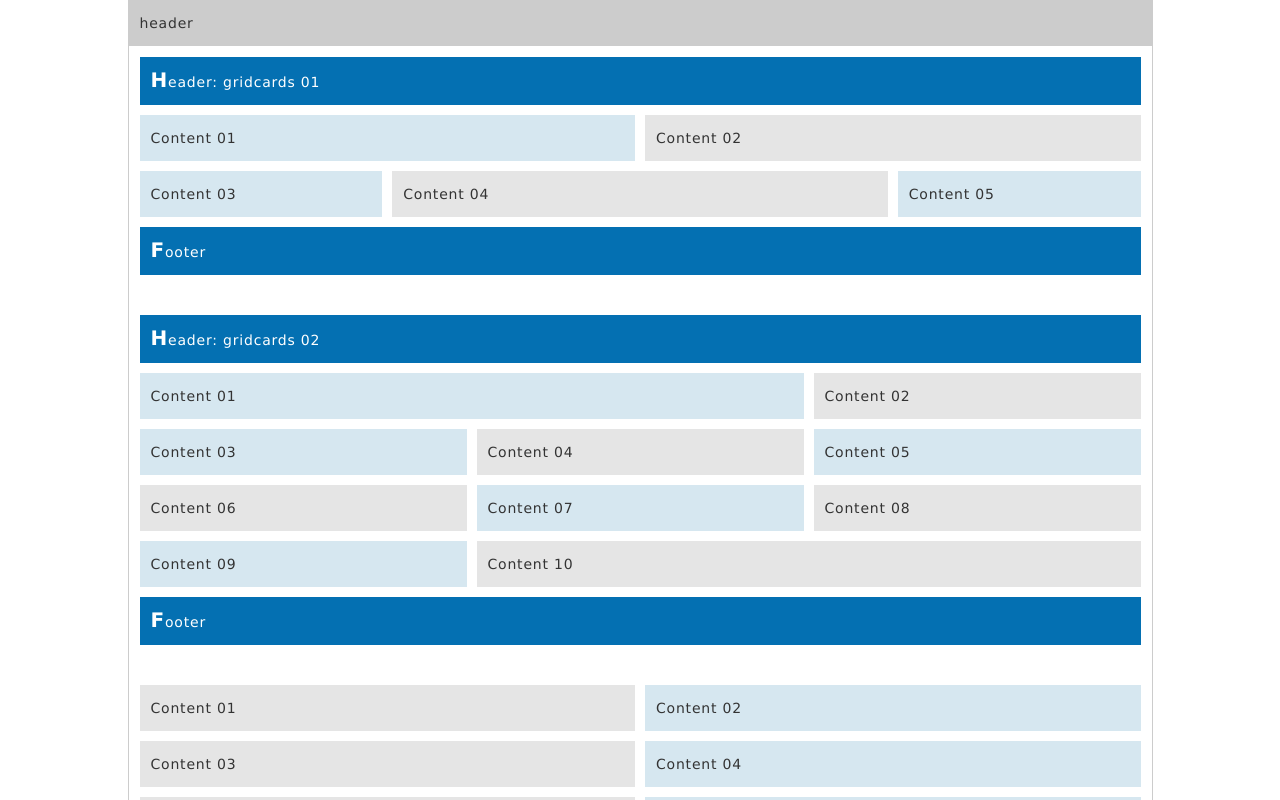
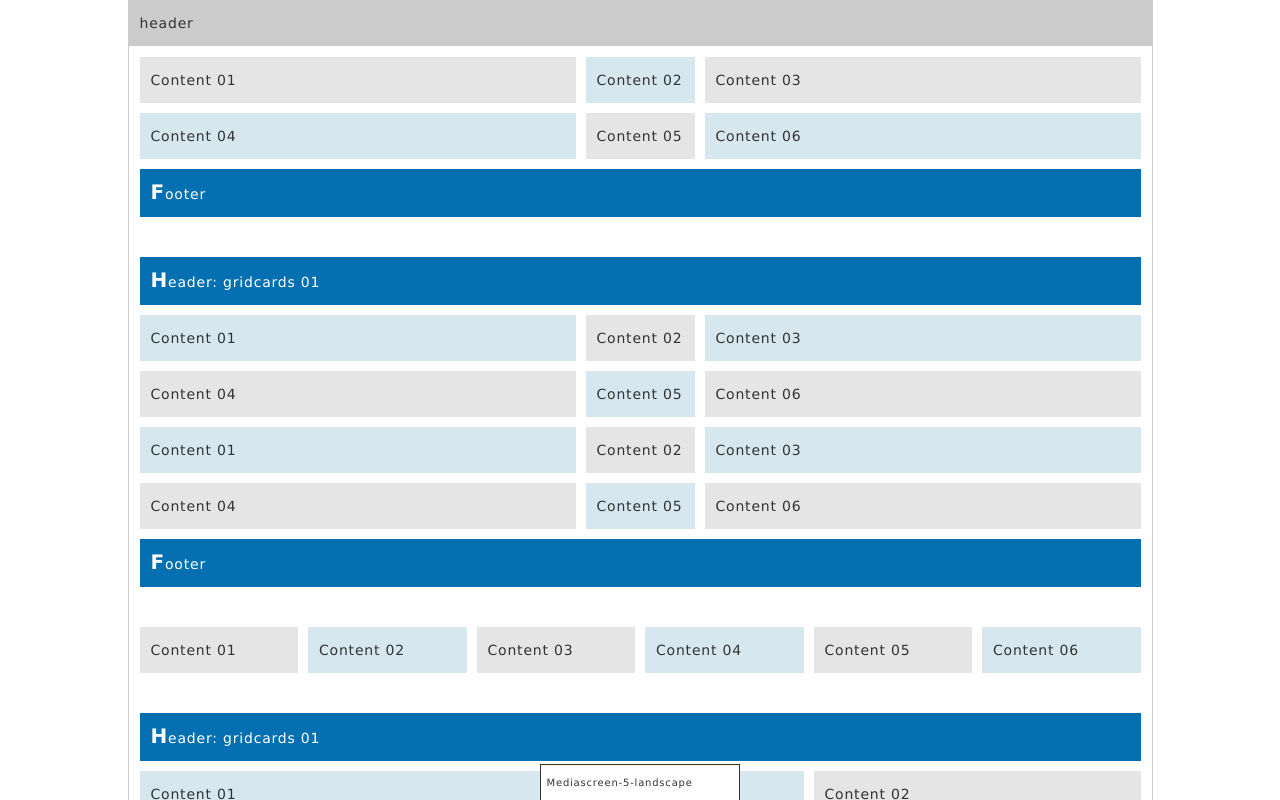
Before and after one commit to mojawork/Angular-Layout-Prototype, an Angular app: page / in a window 1280 px wide. Shown: the top 800 px of the page. Built offline with nearby package versions, Linux system fonts and the light colour scheme.

Commit message:
add visual sets

```diff
--- a/src/app/app.component.html
+++ b/src/app/app.component.html
@@ -2,24 +2,20 @@
     <header>header</header>
     <main>
 
+
         <app-gridcards [options]="{
-              colums: 4,
-              cardHeader: {
-                content: 'Header: gridcards 01'
-                },
-                cardColumn: {
-                  first: 2,
-                  even: 1,
-                  odd: 2,
-                  last: 1
+                visual: {
+                    set: 'set-4-1-4'
                 },
                 cardContent:[
                   {content: 'Content 01'},
                   {content: 'Content 02'},
                   {content: 'Content 03'},
                   {content: 'Content 04'},
-                  {content: 'Content 05'}
+                  {content: 'Content 05'},
+                  {content: 'Content 06'}
                 ],
+
               cardFooter: {
                 content: 'Footer'
               }
@@ -27,15 +23,62 @@
         </app-gridcards>
 
         <app-gridcards [options]="{
+                visual: {
+                    set: 'set-4-1-4'
+                },
+                  cardHeader: {
+                content: 'Header: gridcards 01'
+                },
+                cardContent:[
+                  {content: 'Content 01'},
+                  {content: 'Content 02'},
+                  {content: 'Content 03'},
+                  {content: 'Content 04'},
+                  {content: 'Content 05'},
+                  {content: 'Content 06'},
+                  {content: 'Content 01'},
+                  {content: 'Content 02'},
+                  {content: 'Content 03'},
+                  {content: 'Content 04'},
+                  {content: 'Content 05'},
+                  {content: 'Content 06'}
+                ],
+
+              cardFooter: {
+                content: 'Footer'
+              }
+            }">
+        </app-gridcards>
+
+        <app-gridcards [options]="{
+                visual: {
+                    set: null,
+                    colums: 6
+                },
+                cardContent:[
+                  {content: 'Content 01'},
+                  {content: 'Content 02'},
+                  {content: 'Content 03'},
+                  {content: 'Content 04'},
+                  {content: 'Content 05'},
+                  {content: 'Content 06'}
+                ]
+            }">
+        </app-gridcards>
+
+        <app-gridcards [options]="{
+                visual: {
+                    set: null,
                     colums: 6,
-              cardHeader: {
-                content: 'Header: gridcards 02'
-                },
                     cardColumn: {
                       first: 4,
                       even: 2,
                       odd: 2,
                       last: 4
+                    }
+                },
+              cardHeader: {
+                content: 'Header: gridcards 01'
                 },
                 cardContent:[
                   {content: 'Content 01'},
@@ -55,26 +98,10 @@
             }">
         </app-gridcards>
 
-    <app-gridcards [options]="{
-              colums: 2,
-                cardContent:[
-                  {content: 'Content 01'},
-                  {content: 'Content 02'},
-                  {content: 'Content 03'},
-                  {content: 'Content 04'},
-                  {content: 'Content 05'},
-                  {content: 'Content 06'},
-                  {content: 'Content 07'},
-                  {content: 'Content 08'},
-                  {content: 'Content 09'},
-                  {content: 'Content 10'}
-                ]
-            }">
-    </app-gridcards>
-
 
         <router-outlet></router-outlet>
     </main>
     <footer>footer</footer>
+    <app-mediascreen></app-mediascreen>
 
 </div>
--- a/src/app/components/gridcards/gridcards.component.html
+++ b/src/app/components/gridcards/gridcards.component.html
@@ -1,4 +1,4 @@
-<article [ngStyle]="gridTemplateColums()">
+<article [ngStyle]="gridTemplateColums()" [ngClass]="options.visual.set">
 
   <header
     *ngIf="options.cardHeader"
@@ -18,5 +18,4 @@
       {{options.cardFooter.content}}
   </footer>
 
-
 </article>
--- a/src/app/components/gridcards/gridcards.component.scss
+++ b/src/app/components/gridcards/gridcards.component.scss
@@ -5,6 +5,7 @@
     display: grid;
     grid-gap: $margin;
     margin-bottom: $margin * 4;
+    grid-template-columns: 1fr 1fr;
 
     > * {
       padding: $padding;
@@ -17,7 +18,10 @@
     }
 
     header, footer {
+      grid-column: span 2;
+
       &::first-letter {
+
         font-weight: bold;
         font-size: $font-size-4;
       }
@@ -26,5 +30,47 @@
       color: $color-white;
 
     }
+
+    @include mediascreen($mediascreen: 'custom', $max: $ms-3-max) {
+
+
+    }
+    @include mediascreen($mediascreen: 'custom', $max: $ms-2-max) {
+      grid-template-columns: 1fr;
+      header, footer {
+        grid-column: span 1;
+      }
+    }
+
+    // --- sets ---
+
+    &.set-4-1-4 {
+      grid-template-columns: 4fr 1fr 4fr;
+
+      header, footer {
+        grid-column: span 3;
+      }
+
+      @include mediascreen($mediascreen: 'custom', $max: $ms-3-max) {
+        grid-template-columns: 1fr 1fr;
+        section:nth-of-type(3n+2) {
+
+          display: none;
+        }
+        header, footer {
+          grid-column: span 2;
+        }
+
+      }
+
+      @include mediascreen($mediascreen: 'custom', $max: $ms-2-max) {
+        grid-template-columns: 1fr;
+        header, footer {
+          grid-column: span 1;
+        }
+      }
+
+    }
+
   }
 }
--- a/src/app/components/gridcards/gridcards.component.ts
+++ b/src/app/components/gridcards/gridcards.component.ts
@@ -1,7 +1,6 @@
 import {Component, Input, OnInit} from '@angular/core';
-import {GirdCardColumTypeInterface, GridcardsInterface} from './gridcards.interface';
+import {GirdCardColumTypeInterface, GridcardsOptionsInterface} from './gridcards.interface';
 import {MediascreenService} from '../../utils/mediascreen/mediascreen.service';
-import {Observable} from 'rxjs';
 import {MediascreenStatusInterface} from '../../utils/mediascreen/mediascreen.interface';
 
 @Component({
@@ -11,7 +10,9 @@ import {MediascreenStatusInterface} from '../../utils/mediascreen/mediascreen.in
 })
 export class GridcardsComponent implements OnInit {
 
-    @Input() public options: GridcardsInterface;
+    @Input() public options: GridcardsOptionsInterface;
+
+    private startByMediaScreen = 5;
 
 
     constructor(
@@ -19,70 +20,56 @@ export class GridcardsComponent implements OnInit {
     ) {
     }
 
-
-    private MediaScreenStatus: MediascreenStatusInterface;
-
+    private MediaScreenStatus: MediascreenStatusInterface | null = null;
 
     public gridTemplateColums() {
+
+        if (this.MediaScreenStatus && this.MediaScreenStatus.ms >= this.startByMediaScreen) {
             let colums = '1fr';
-        for (let i = 0; i < (this.options.colums - 1); i++) {
+            for (let i = 0; i < (this.options.visual.colums - 1); i++) {
                 colums = `${colums}  1fr`;
             }
             return {'grid-template-columns': colums};
         }
 
-
-    private splitCardColumn(cardColumn: number): number {
-
-
-        /*
-        if (this.MediaScreenStatus.ms === 3) {
-            return cardColumn * 2;
-        }
-
-         */
-
-
-        return cardColumn;
-
-
     }
 
     public gridColumcard(type: GirdCardColumTypeInterface) {
 
+        if (this.MediaScreenStatus && this.MediaScreenStatus.ms >= this.startByMediaScreen) {
 
-        if (this.options.cardColumn && type.first) {
-            return {'grid-column': 'span ' + this.options.cardColumn.first};
+            if (this.options.visual.cardColumn && type.first) {
+                return {'grid-column': 'span ' + this.options.visual.cardColumn.first};
             }
 
-
-        if (this.options.cardColumn && type.even && !type.first && !type.last) {
-            return {'grid-column': 'span ' + this.splitCardColumn(this.options.cardColumn.even)};
+            if (this.options.visual.cardColumn && type.even && !type.first && !type.last) {
+                return {'grid-column': 'span ' + this.options.visual.cardColumn.even};
             }
-        if (this.options.cardColumn && type.odd && !type.first && !type.last) {
-            return {'grid-column': 'span ' + this.splitCardColumn(this.options.cardColumn.odd)};
+            if (this.options.visual.cardColumn && type.odd && !type.first && !type.last) {
+                return {'grid-column': 'span ' + this.options.visual.cardColumn.odd};
             }
 
-        if (this.options.cardColumn && type.last) {
-            return {'grid-column': 'span ' + this.options.cardColumn.last};
+            if (this.options.visual.cardColumn && type.last) {
+                return {'grid-column': 'span ' + this.options.visual.cardColumn.last};
             }
-
-
+        }
         return {'grid-column': 'span 1'};
-
     }
 
     public gridColumHeaderFooter() {
-        return {'grid-column': 'span ' + this.options.colums};
+        if (this.MediaScreenStatus && this.MediaScreenStatus.ms >= this.startByMediaScreen) {
+            return {'grid-column': 'span ' + this.options.visual.colums};
+        }
     }
 
 
     public ngOnInit() {
 
+        if (!this.options.visual.set) {
             this.mediascreenService.getMediascreen().subscribe((response) => {
                 this.MediaScreenStatus = response;
-
             });
+        }
 
     }
 
--- a/src/app/components/gridcards/gridcards.interface.ts
+++ b/src/app/components/gridcards/gridcards.interface.ts
@@ -1,49 +1,63 @@
-export interface GridcardsInterface {
-  colums: number;
+export interface GridcardsOptionsInterface {
+    visual: {
+        set: string | null;
+        colums?: number;
+        cardColumn?: {
+            first?: number;
+            even?: number;
+            odd?: number;
+            last?: number;
+        };
+    };
     cardHeader?: GridcardHeaderInterface;
-  cardColumn?: {
-    first: number;
-    even: number;
-    odd: number;
-    last: number;
-  };
-  cardContent?: GridcardContentInterface [];
-  cardFooter?: GridcardFooterInterface | null;
+    cardContent?: GridcardContentInterface[];
+    cardFooter?: GridcardFooterInterface;
 }
 
 export interface GridcardHeaderInterface {
-  sticky?: boolean;
-  content?: string;
-  direction?: GridcardDirectionEnum;
+    visual?: {
+        direction?: GridcardOptionsDirectionEnum;
+    };
+    content: string;
 }
 
 export interface GridcardContentInterface {
-  image: {
-    src?: string;
+    visual?: {
+        direction?: GridcardOptionsDirectionEnum;
+    };
+    content: string;
+    image?: {
+        src: string;
         title?: string;
         alt?: string;
         figcaption?: string;
     };
-  content?: string;
    }
 
+
 export interface GridcardFooterInterface {
-  content?: string;
-  direction?: GridcardDirectionEnum;
+    visual?: {
+        direction?: GridcardOptionsDirectionEnum;
+    };
+    content: string;
 }
+
+export enum GridcardOptionsDirectionEnum {
+    Up,
+    Down,
+    Left,
+    Right,
+}
+
+export enum GridcardOptionsSetEnum {
+    test = 'TEST'
+}
+
+// -------------------------
 
 export interface GirdCardColumTypeInterface {
     first: boolean;
     last: boolean;
     even: boolean;
     odd: boolean;
-
 }
-
-export enum GridcardDirectionEnum {
-  Up,
-  Down,
-  Left,
-  Right,
-
-}
--- a/src/app/utils/mediascreen/mediascreen.component.scss
+++ b/src/app/utils/mediascreen/mediascreen.component.scss
@@ -9,9 +9,10 @@
   margin-left: -100px;
   font-size: $font-size-1;
   color: $color-black;
-  background-color: $color-grey;
+  background-color: $color-white;
   padding: $padding * 0.5;
   border:1px solid $color-black;
+  border-bottom:0;
   display: flex;
   // --- mediascreen 01 ---
   @include mediascreen($mediascreen: 'ms1') {
--- a/src/scss/import.scss
+++ b/src/scss/import.scss
@@ -11,5 +11,5 @@
 // Mixins
 // ----------------------------------------------------------------------------
 
-@import "mixin/breakpoints";
+@import "mixin/mediascreen";
 @import "mixin/layout";
```
Also changed, not shown: src/scss/mixin/mediascreen.scss (renamed from src/scss/mixin/breakpoints.scss). Lines whose indentation alone changed are shown as unchanged.
